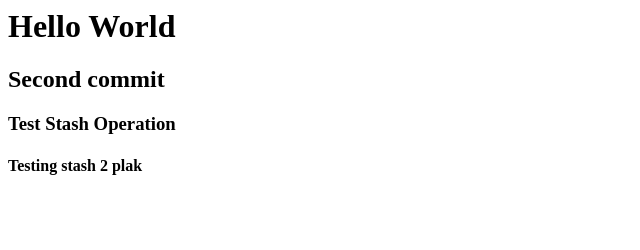
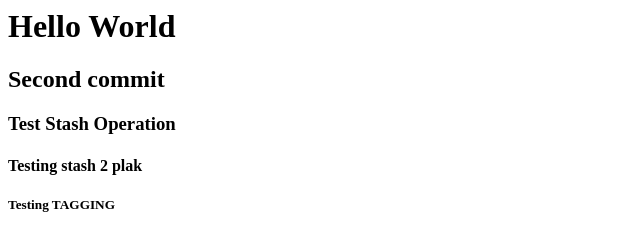
Before and after one commit to suzaini40/git-demo5, a plain HTML site: page index.html in a window 1280 px wide. Shown: the whole page, without its empty margins (0-640 px from the left). Drawn offline with Linux system fonts and the light colour scheme.

Commit message:
testing file tagging

```diff
--- a/index.html
+++ b/index.html
@@ -5,3 +5,5 @@
 <h3>Test Stash Operation</h3>
 
 <h4>Testing stash 2 plak</h4>
+
+<h5>Testing TAGGING</h5>
```
Also changed, not shown: tagging.txt (added).
